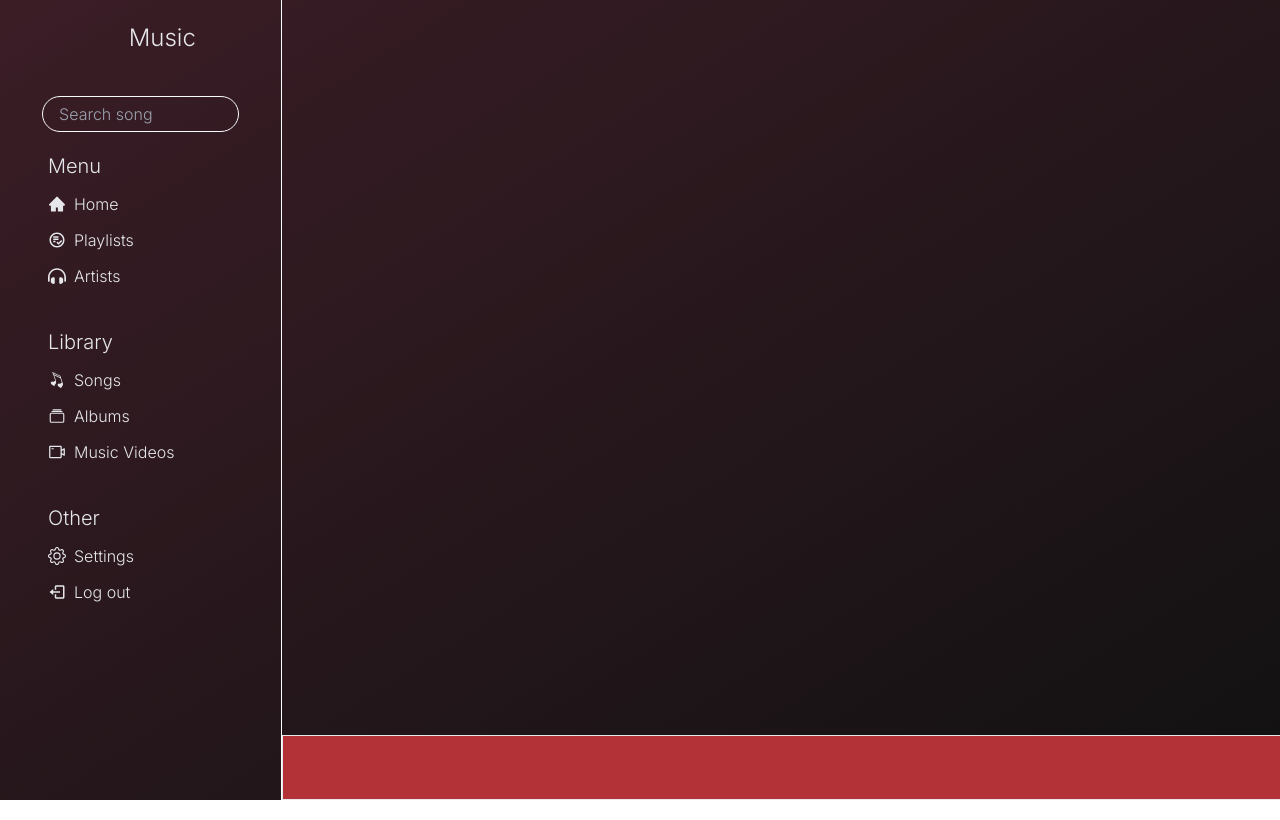
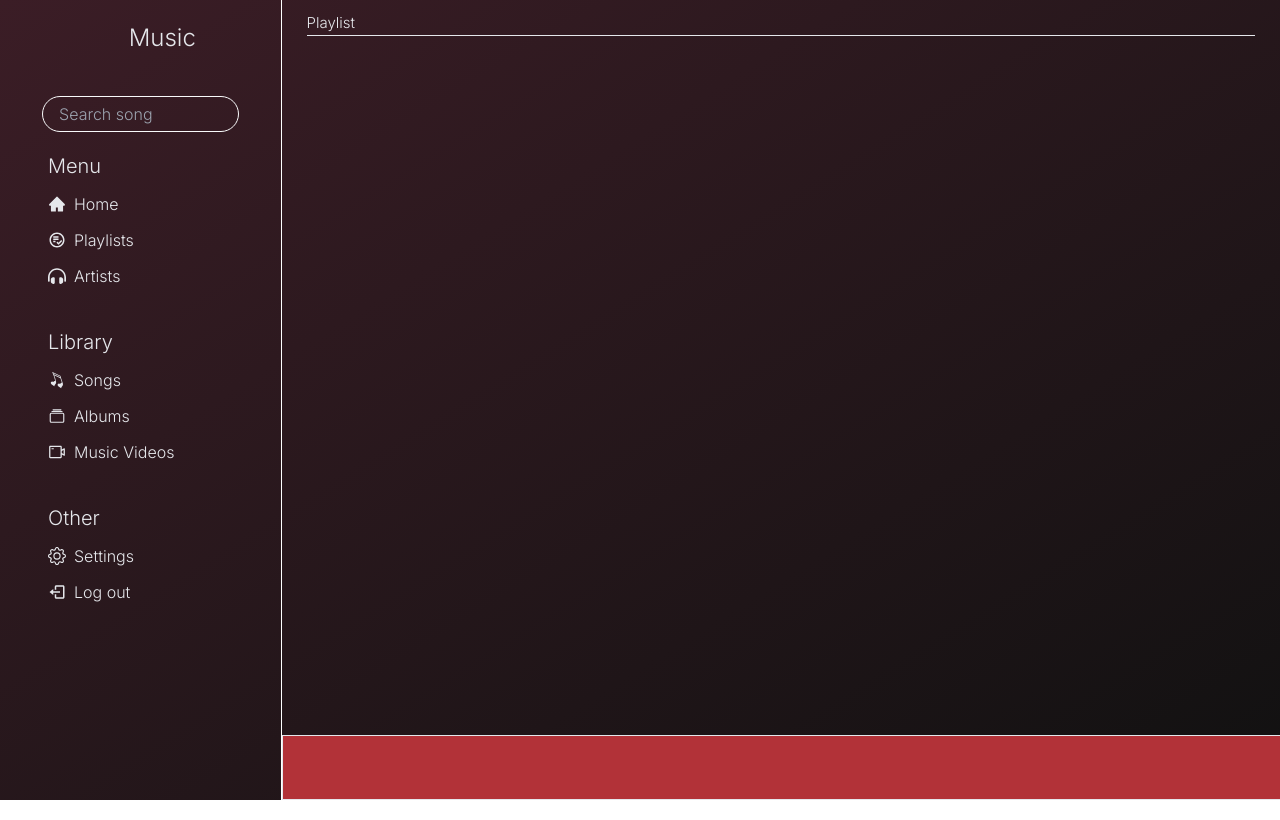
Before and after one commit to favour5678/MusicApp, a React (Vite) app: page /playlist in a window 1280 px wide. Built offline with nearby package versions, Linux system fonts and the light colour scheme; some icons are missing.

Commit message:
modified the handleaddtoplaylist button

```diff
--- a/src/components/RightSection.jsx
+++ b/src/components/RightSection.jsx
@@ -12,7 +12,8 @@ const RightSection = () => {
     searchSong,
     setSelectedSong,
     setCurrentSongIndex,
-    setPlaylist
+    playlist,
+    setPlaylist,
   } = useSongContext();
 
   useEffect(() => {
@@ -35,9 +36,11 @@ const RightSection = () => {
   };
 
   const handleAddToPlaylist = (song) => {
-    setPlaylist(prevSong => [...prevSong, song])
-    setSelectedSong(song)
-  }
+    if (!playlist.includes(song)) {
+      setPlaylist((prevSong) => [...prevSong, song]);
+      setSelectedSong(song);
+    }
+  };
 
   const combinedData = searchSong.length ? searchSong : musicData;
 
@@ -68,7 +71,10 @@ const RightSection = () => {
           >
             <BsPlayCircleFill className="text-xl text-[#3B1D26] text-center" />
           </button>
-          <button className="w-[5%] flex justify-center" onClick={() => handleAddToPlaylist(song)}>
+          <button
+            className="w-[5%] flex justify-center"
+            onClick={() => handleAddToPlaylist(song)}
+          >
             <ImPlus className="text-center" />
           </button>
         </div>
--- a/src/pages/Playlist.jsx
+++ b/src/pages/Playlist.jsx
@@ -6,13 +6,19 @@ import { AiOutlineMinus } from "react-icons/ai";
 import SongsController from "../components/SongsController";
 
 const Playlist = () => {
-  const { playlist, setPlaylist, selectedSong, setSelectedSong, setCurrentSongIndex } = useSongContext();
+  const {
+    playlist,
+    setPlaylist,
+    selectedSong,
+    setSelectedSong,
+    setCurrentSongIndex,
+  } = useSongContext();
 
   const handleRemoveFromPlaylist = (songId) => {
-    const updatedSong = playlist.filter(song => song !== songId)
-    setPlaylist(updatedSong)
-    if(selectedSong === songId) {
-      setSelectedSong(null)
+    const updatedSong = playlist.filter((song) => song !== songId);
+    setPlaylist(updatedSong);
+    if (selectedSong === songId) {
+      setSelectedSong(null);
     }
   };
 
@@ -25,7 +31,10 @@ const Playlist = () => {
     <section className="bg-gradient-to-br from from-[#3B1D26] to-[#111111] w-full h-screen text-gray-200 font-body">
       <div className="container max-w-full flex">
         <LeftSection />
-        <div className="w-[78%] h-screen overflow-y-auto mt-5">
+        <div className="w-[78%] h-screen overflow-y-auto">
+          <h2 className="flex mx-auto text-[15px] border border-t-0 border-r-0 border-l-0 mb-4 mt-3 w-[95%]">
+            Playlist
+          </h2>
           {playlist.map((song) => (
             <div
               key={song.id}
@@ -58,8 +67,8 @@ const Playlist = () => {
             </div>
           ))}
           <div className="mt-20">
-        <SongsController />
-      </div>
+            <SongsController />
+          </div>
         </div>
       </div>
     </section>
```
